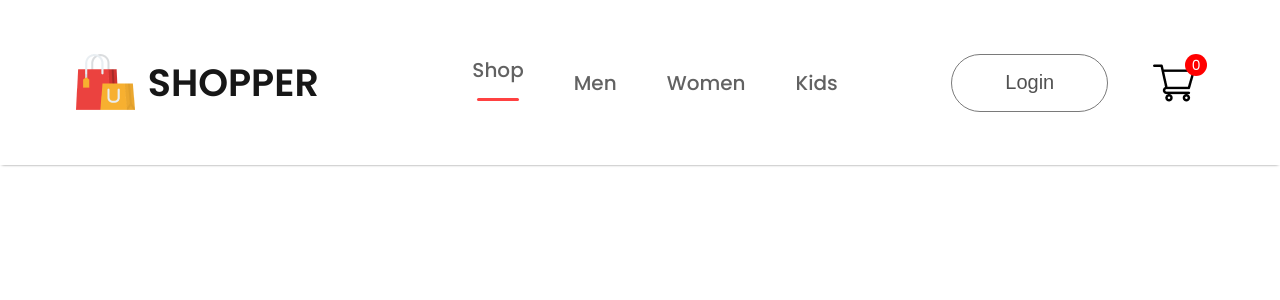
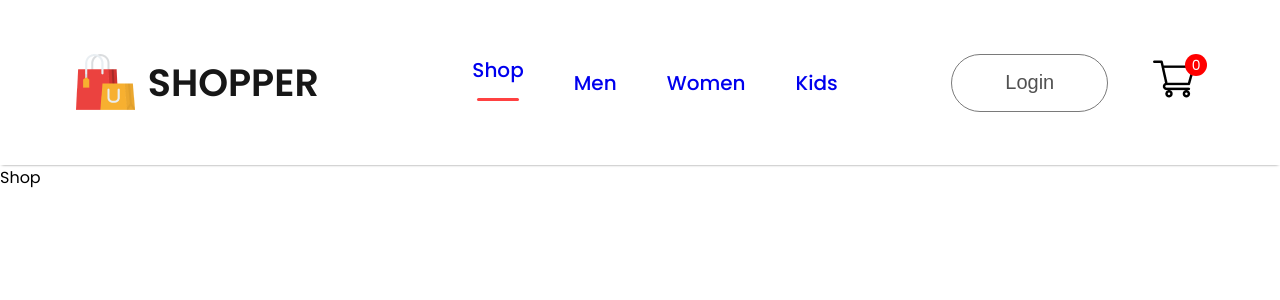
Before and after one commit to yuronn5/e-commerce_shop, a React (Create React App) app: page / in a window 1280 px wide. Shown: the top 300 px of the page. Built offline with nearby package versions, Linux system fonts and the light colour scheme; the HTML template or start-up script is replaced by a standard one.

Commit message:
routes structure

```diff
--- a/src/App.js
+++ b/src/App.js
@@ -1,11 +1,29 @@
 import React from 'react';
 import Navbar from './Components/Navbar/Navbar';
-
+import { BrowserRouter, Routes, Route } from 'react-router-dom';
+import Shop from './Pages/Shop';
+import ShopCategory from './Pages/ShopCategory';
+import Product from './Pages/Product';
+import Cart from './Pages/Cart';
+import LoginSignup from './Pages/LoginSignup';
 
 function App() {
   return (
     <div>
-      <Navbar />
+      <BrowserRouter>
+        <Navbar />
+        <Routes>
+          <Route path="/" element={<Shop />} />
+          <Route path="/mens" element={<ShopCategory category="men" />} />
+          <Route path="/womens" element={<ShopCategory category="women" />} />
+          <Route path="/kids" element={<ShopCategory category="kid" />} />
+          <Route path='product' element={<Product />}>
+            <Route path=":productId" element={<Product />} />
+          </Route>
+          <Route path="/cart" element={<Cart />} />
+          <Route path="/login" element={<LoginSignup />} />
+        </Routes>
+      </BrowserRouter>
     </div>
   );
 }
--- a/src/Components/Navbar/Navbar.jsx
+++ b/src/Components/Navbar/Navbar.jsx
@@ -3,6 +3,7 @@
 import logo from '../Assets/logo.png'
 import cart_icon from '../Assets/cart_icon.png';
 import { useState } from 'react';
+import { Link } from 'react-router-dom';
 
 const Navbar = () => {
 
@@ -15,14 +16,15 @@
             <p>Shopper</p>
         </div>
         <ul className='nav-menu'>
-            <li onClick={() => setMenu("shop")} className='nav-item'>Shop{menu === "shop" ?  <hr/> : ""}</li>
-            <li onClick={() => setMenu("mens")} className='nav-item'>Men{menu === "mens" ?  <hr/> : ""}</li>
-            <li onClick={() => setMenu("womens")} className='nav-item'>Women{menu === "womens" ?  <hr/> : ""}</li>
-            <li onClick={() => setMenu("kids")} className='nav-item'>Kids{menu === "kids" ?  <hr/> : ""}</li>
+            <li onClick={() => setMenu("shop")} className='nav-item'><Link style={{textDecoration: "none"}} to="/">Shop</Link>{menu === "shop" ?  <hr/> : ""}</li>
+            <li onClick={() => setMenu("mens")} className='nav-item'><Link style={{textDecoration: "none"}} to={"/mens"}>Men</Link>{menu === "mens" ?  <hr/> : ""}</li>
+            <li onClick={() => setMenu("womens")} className='nav-item'><Link style={{textDecoration: "none"}} to={"/womens"}>Women</Link>{menu === "womens" ?  <hr/> : ""}</li>
+            <li onClick={() => setMenu("kids")} className='nav-item'><Link style={{textDecoration: "none"}} to={"/kids"}>Kids</Link>{menu === "kids" ?  <hr/> : ""}</li>
         </ul>
         <div className='nav-login-cart'>
-            <button className='login-btn'>Login</button>
-            <img src={cart_icon} alt="cart" className='cart-icon'/>
+            <Link to="/login"><button className='login-btn'>Login</button></Link>
+            <Link to="/cart"><img src={cart_icon} alt="cart" className='cart-icon'/></Link>
+
             <div className="nav-cart-count">0</div>
         </div>
     </div>
```
